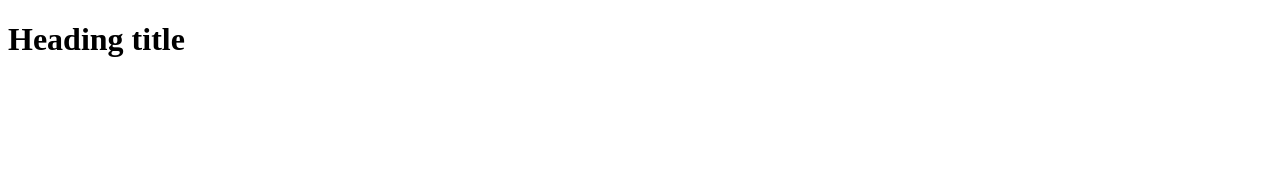
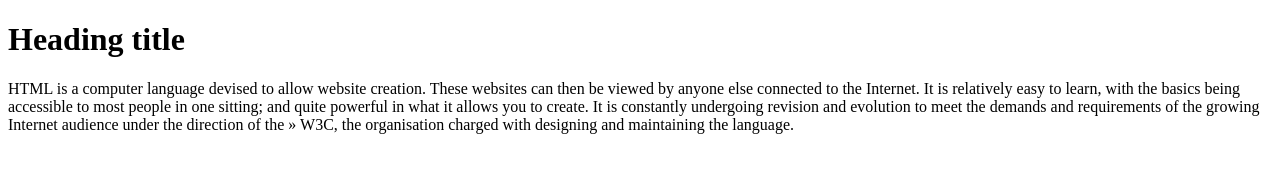
Before and after one commit to kristina-makalatia/Geolab, a plain HTML site: page index.html in a window 1280 px wide. Drawn offline with Linux system fonts and the light colour scheme.

Commit message:
add article tag

```diff
--- a/index.html
+++ b/index.html
@@ -5,6 +5,8 @@
 </head>
 <body>
 	<h1> Heading title </h1>
+	<article> <p> HTML is a computer language devised to allow website creation. These websites can then be viewed by anyone else connected to the Internet. It is relatively easy to learn, with the basics being accessible to most people in one sitting; and quite powerful in what it allows you to create. It is constantly undergoing revision and evolution to meet the demands and requirements of the growing Internet audience under the direction of the » W3C, the organisation charged with designing and maintaining the language. </p>
+	</article>
 
 </body>
 </html>
```
